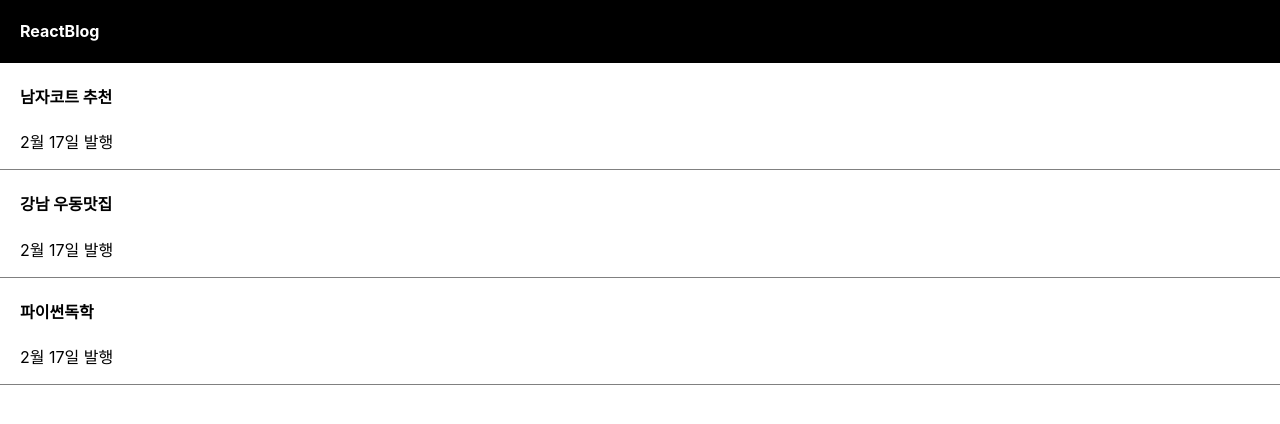
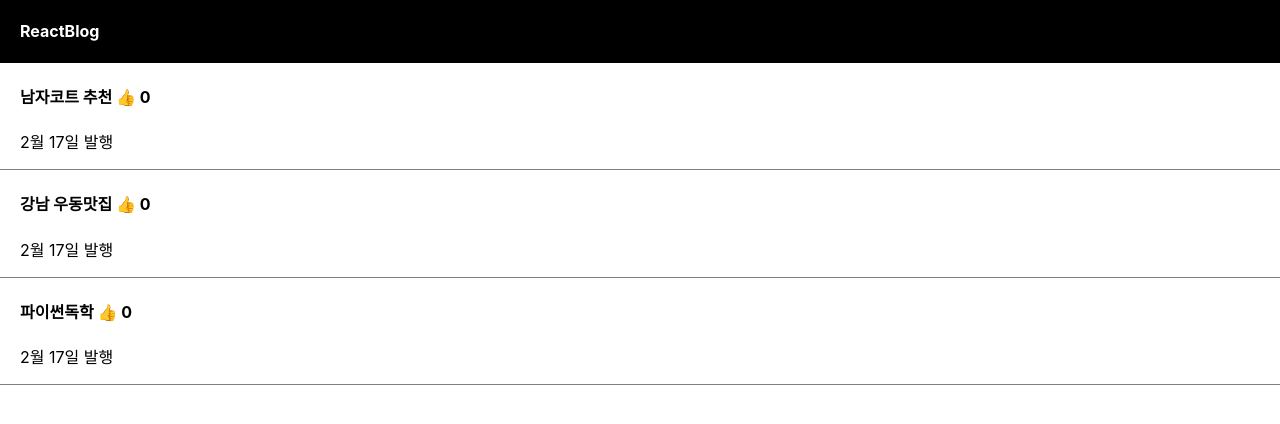
Before and after one commit to kkwongs/learn-anything, a React (Create React App) app in the folder React/blog/: page / in a window 1280 px wide. Shown: the top 424 px of the page. Built offline with nearby package versions, Linux system fonts and the light colour scheme.

Commit message:
React - state 변경 방법

```diff
--- a/React/blog/src/App.js
+++ b/React/blog/src/App.js
@@ -1,3 +1,5 @@
+/* eslint-disable */
+
 import logo from "./logo.svg";
 import "./App.css";
 import { useState } from "react";
@@ -5,6 +7,11 @@ import { useState } from "react";
 function App() {
   let post = "강남 우동 맛집";
   let [글제목, b] = useState(["남자코트 추천", "강남 우동맛집", "파이썬독학"]);
+  let [likeCount, setLikeCount] = useState(0);
+
+  function upLikeCount() {
+    setLikeCount(likeCount + 1);
+  }
 
   return (
     <div className="App">
@@ -13,7 +20,9 @@ function App() {
       </div>
       {글제목.map((title, index) => (
         <div className="list" key={index}>
-          <h4>{title}</h4>
+          <h4>
+            {title} <span onClick={upLikeCount}>👍</span> {likeCount}
+          </h4>
           <p>2월 17일 발행</p>
         </div>
       ))}
```
Also changed, not shown: 1 other file (tests, documents, lock files or other folders).
